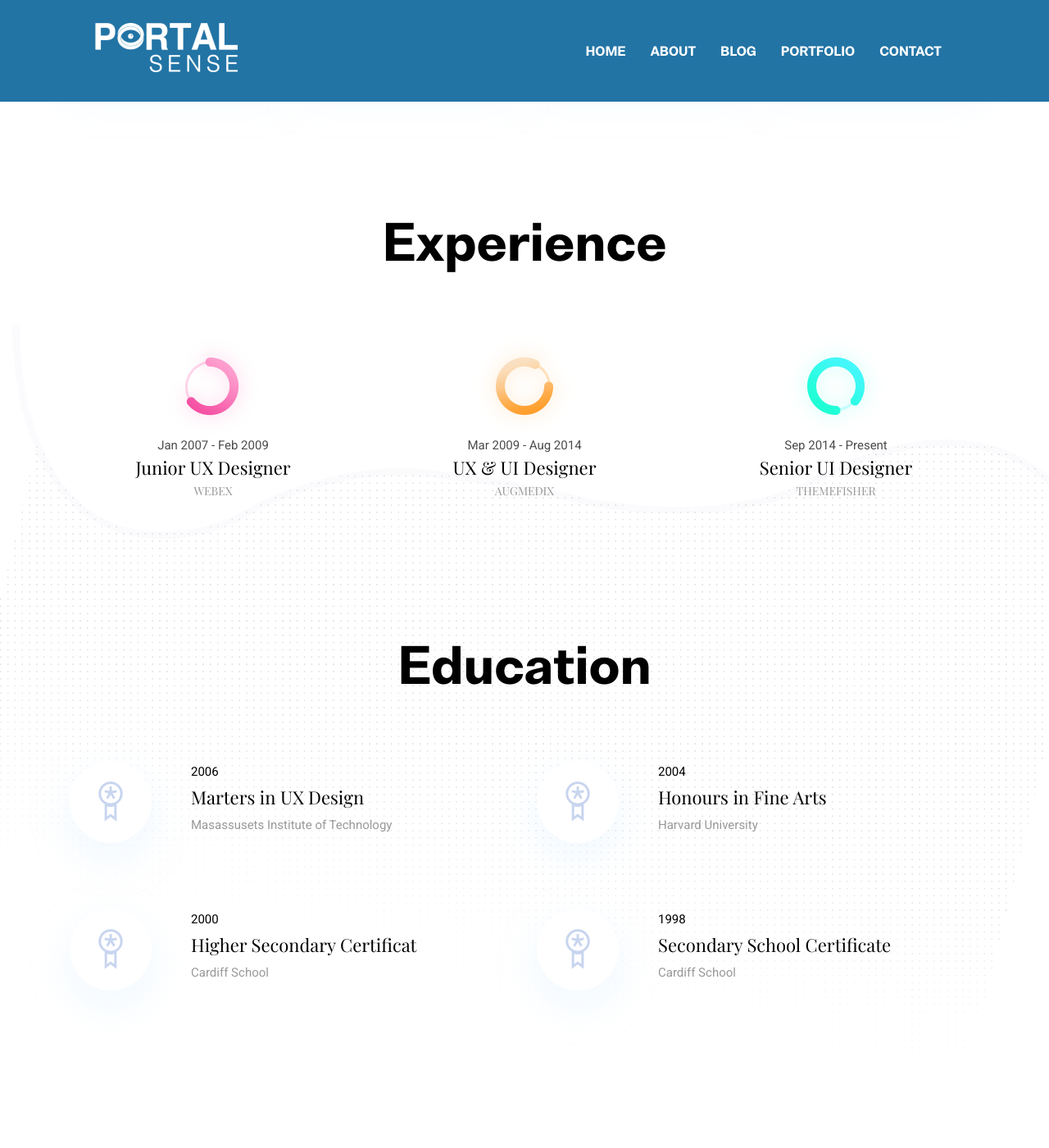
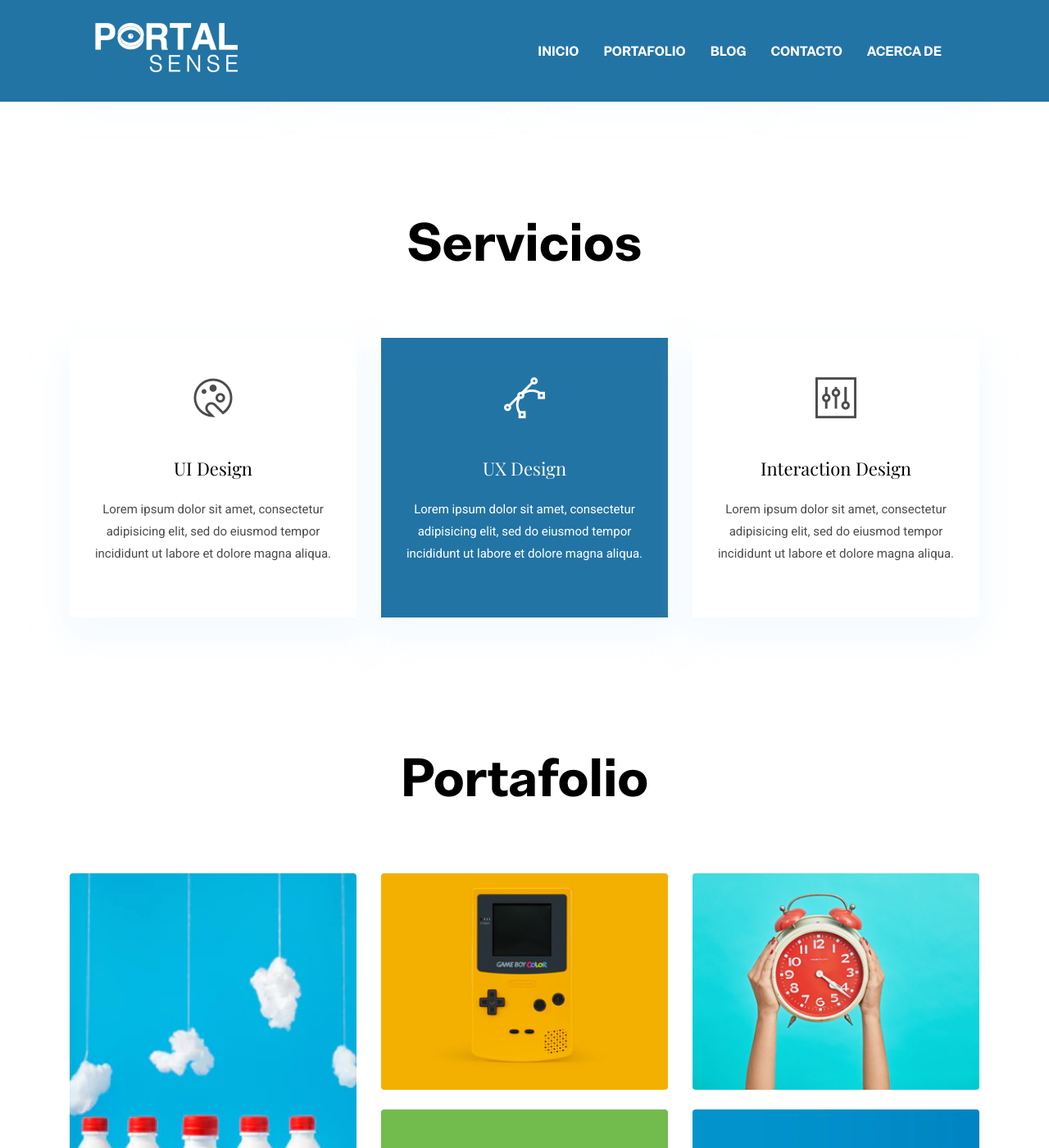
Before and after one commit to portalsense/portalsense.github.io, a Jekyll site: the page built from index.html, in a window 1280 px wide and 1400 px high, scrolled down 1604 px. Shown: the whole window at 82% size. Built offline with Jekyll 4.4.1, drawn with Linux system fonts in a browser that asks for light colours; some of the changed text lies outside the part shown.

Commit message:
Some spanish texts

```diff
--- a/_data/settings.yml
+++ b/_data/settings.yml
@@ -1,17 +1,17 @@
 #-------------------------------
 # General Site Settings
 
-title: PortalSense - Realidad Virtual y Analítica de Datos
+title: PortalSense | XR + Machine Learning
 logo: icon/logo.png
 email: info@portalsense.com
 phone: +57 313 737 1561
 address: Manizales, Colombia.
 
 menu:
-- {name: About, link: '/about/'}
+- {name: Portafolio, link: '/portafolio/'}
 - {name: Blog, link: '/blog/'}
-- {name: Portfolio, link: '/portfolio/'}
-- {name: Contact, link: '/contact/'}
+- {name: Contacto, link: '/contacto/'}
+- {name: Acerca de, link: '/about/'}
 
 
 #-------------------------------
@@ -123,7 +123,7 @@ education:
 #-------------------------------
 # Services Section
 
-services-title: Services
+services-title: Servicios
 services:
 - {
     name: UI Design,
@@ -150,6 +150,7 @@ services:
 # Portfolio (Section and Page)
 
 # Portfolio Home Section
+portfolio-title: Portafolio
 portfolio-home-items:
   - image : "assets/images/portfolio/item-1.png"
     url: "#"
@@ -235,7 +236,7 @@ portfolio-items:
 
 #-------------------------------
 # Testimonials Section
-
+testimonials-title: Testimonios
 testimonial-items:
   - name: "Jesica Gomez"
     image: "assets/images/testimonial/client-1.png"
--- a/_includes/footer.html
+++ b/_includes/footer.html
@@ -4,25 +4,28 @@
     <div class="container">
       <div class="row">
         <div class="col-md-4">
-          <h5 class="text-light">Email</h5>
+          <h5 class="text-light">Correo</h5>
           <p class="text-white paragraph-lg font-secondary">{{ site.data.settings.email }}</p>
         </div>
         <div class="col-md-4">
-          <h5 class="text-light">Phone</h5>
+          <h5 class="text-light">Teléfono</h5>
           <p class="text-white paragraph-lg font-secondary">{{ site.data.settings.phone }}</p>
         </div>
         <div class="col-md-4">
-          <h5 class="text-light">Address</h5>
+          <h5 class="text-light">Dirección</h5>
           <p class="text-white paragraph-lg font-secondary">{{ site.data.settings.address }}</p>
         </div>
       </div>
     </div>
   </div>
   <div class="border-top text-center border-dark py-5">
-    <p class="mb-0 text-light">Copyright ©<script>
+    <p class="mb-0 text-light">Copyright ©
+      <script>
         var CurrentYear = new Date().getFullYear()
         document.write(CurrentYear)
-      </script> a theme by <a href="https://themefisher.com/">themefisher.com</a></p>
+      </script>
+      <!-- a theme by <a href="https://themefisher.com/">themefisher.com</a> -->
+    </p>
   </div>
 </footer>
 <!-- /footer -->
--- a/_includes/header.html
+++ b/_includes/header.html
@@ -13,7 +13,7 @@
     <div class="collapse navbar-collapse text-center" id="navigation">
       <ul class="navbar-nav ml-auto">
         <li class="nav-item active">
-          <a class="nav-link" href="{{ site.baseurl }}/">Home</a>
+          <a class="nav-link" href="{{ site.baseurl }}/">Inicio</a>
         </li>
         {% for link in site.data.settings.menu %}
           <li class="nav-item {{ class }}">
--- a/_includes/portfolio-section.html
+++ b/_includes/portfolio-section.html
@@ -4,7 +4,7 @@
   <div class="container">
     <div class="row">
       <div class="col-12 text-center">
-        <h2 class="section-title">Portfolio</h2>
+        <h2 class="section-title">{{ site.data.settings.portfolio-title }}</h2>
       </div>
     </div>
     <div class="row shuffle-wrapper">
--- a/_includes/testimonial-section.html
+++ b/_includes/testimonial-section.html
@@ -4,7 +4,7 @@
   <div class="container">
     <div class="row">
       <div class="col-12 text-center">
-        <h2 class="section-title text-white mb-5">Testimonials</h2>
+        <h2 class="section-title text-white mb-5">{{ site.data.settings.testimonials-title }}</h2>
       </div>
       <div class="col-lg-10 mx-auto testimonial-slider">
         {% for testimonial-item in site.data.settings.testimonial-items %}
--- a/index.html
+++ b/index.html
@@ -3,14 +3,15 @@ layout: default
 ---
 
 {% include hero-section.html %}
+<!-- Uncomment and replace curly square brackets with curly brackets -->
 
 {% include about-section.html %}
 
 {% include skills-section.html %}
 
-{% include experience-section.html %}
+<!-- [% include experience-section.html %] -->
 
-{% include education-section.html %}
+<!-- [% include education-section.html %] -->
 
 {% include services-section.html %}
 
```
Also changed, not shown: _pages/contacto.html (renamed from _pages/contact.html), _pages/portafolio.html (renamed from _pages/portfolio.html).
